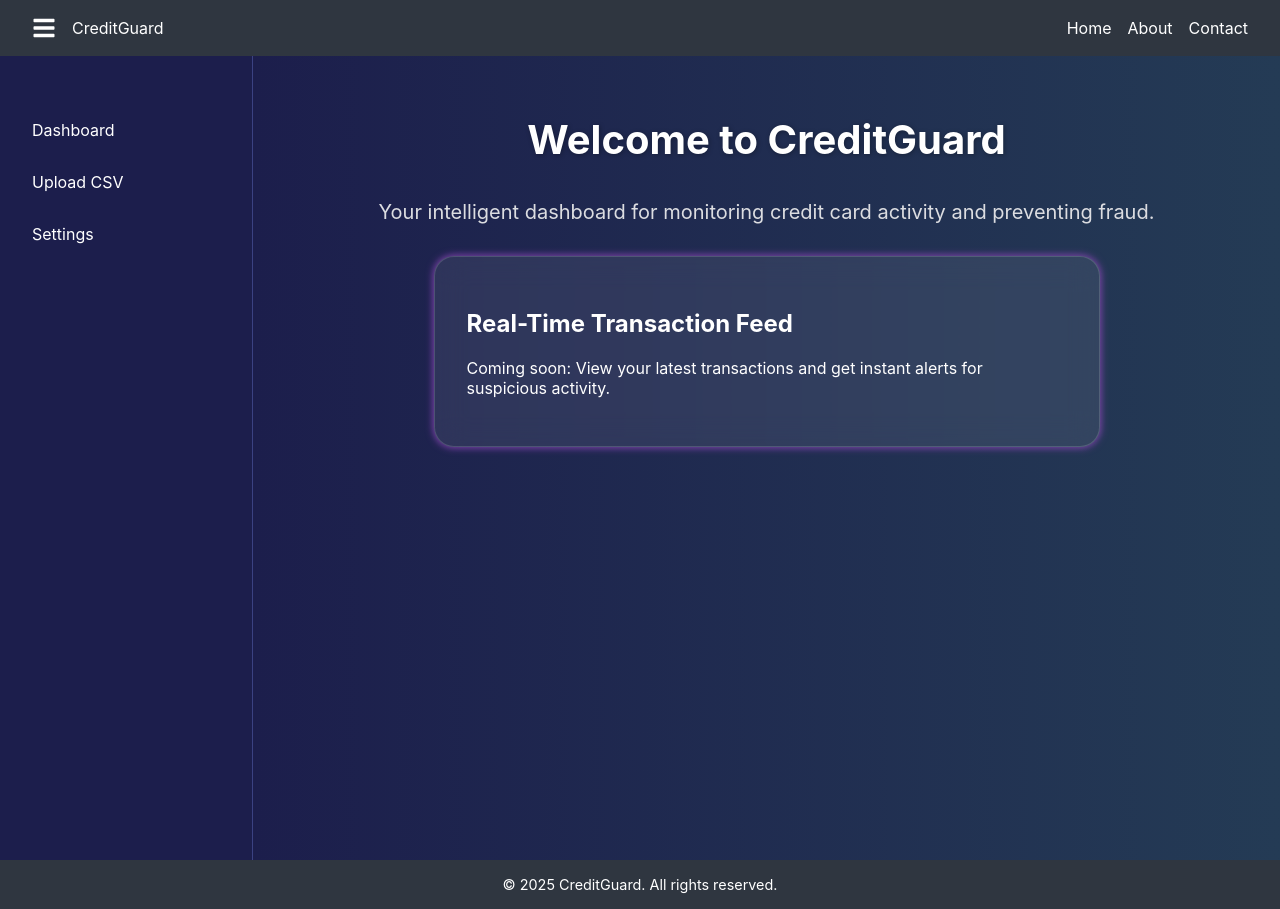
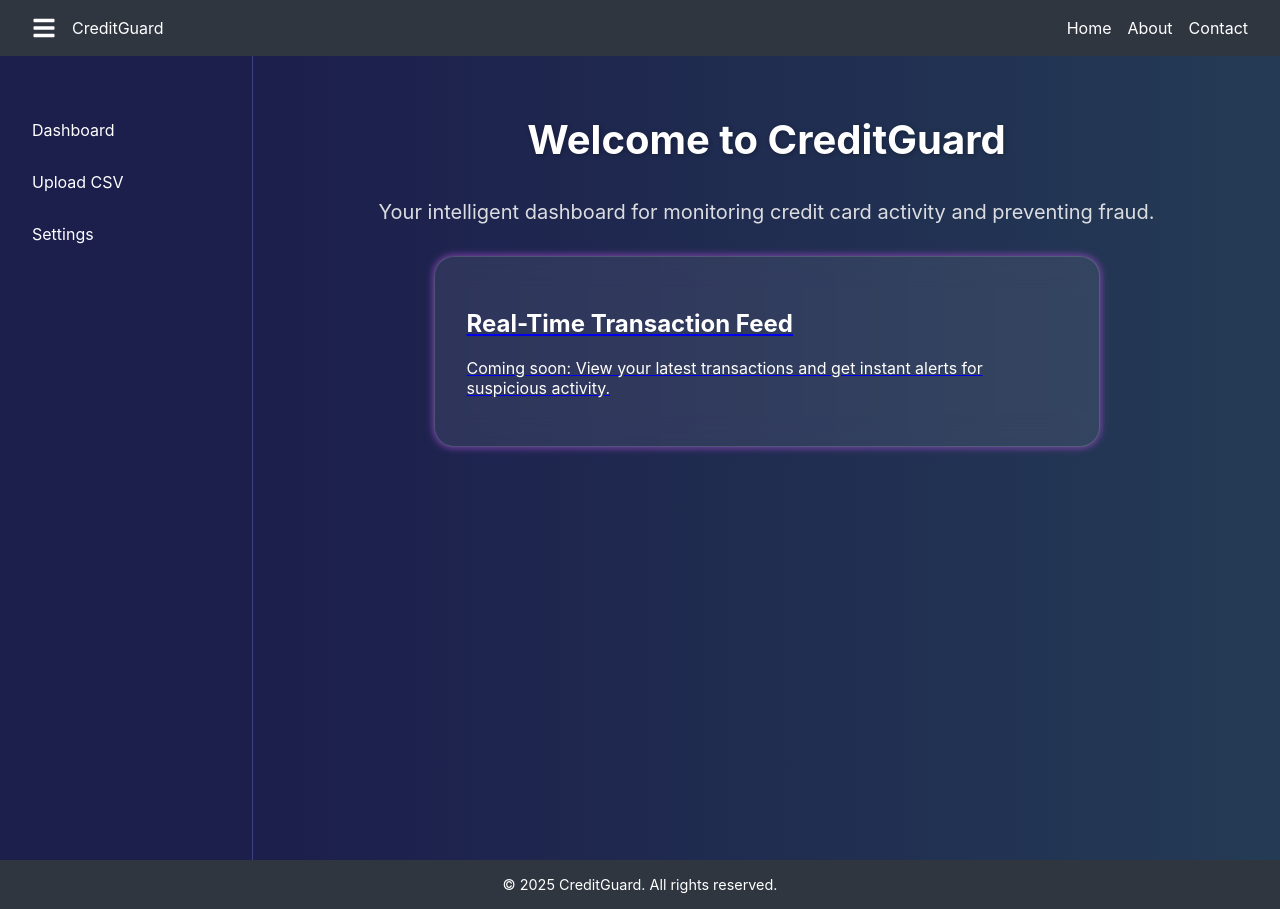
Before and after one commit to ManilShangle/CreditGaurd, a React (Create React App) app in the folder frontend/: page / in a window 1280 px wide. Built offline with nearby package versions, Linux system fonts and the light colour scheme.

Commit message:
Added Link to Dashboard on Main

```diff
--- a/frontend/src/pages/Main/Main.jsx
+++ b/frontend/src/pages/Main/Main.jsx
@@ -1,4 +1,5 @@
 import React from 'react';
+import { Link } from 'react-router-dom';
 import './Main.css';
 
 const Main = () => {
@@ -8,10 +9,12 @@ const Main = () => {
       <p className="main-subtitle">
         Your intelligent dashboard for monitoring credit card activity and preventing fraud.
       </p>
-      <div className="card">
-        <h2>Real-Time Transaction Feed</h2>
-        <p>Coming soon: View your latest transactions and get instant alerts for suspicious activity.</p>
-      </div>
+      <Link to='/dashboard'>
+        <div className="card">
+          <h2>Real-Time Transaction Feed</h2>
+          <p>Coming soon: View your latest transactions and get instant alerts for suspicious activity.</p>
+        </div>
+      </Link>
     </main>
   );
 };
```
